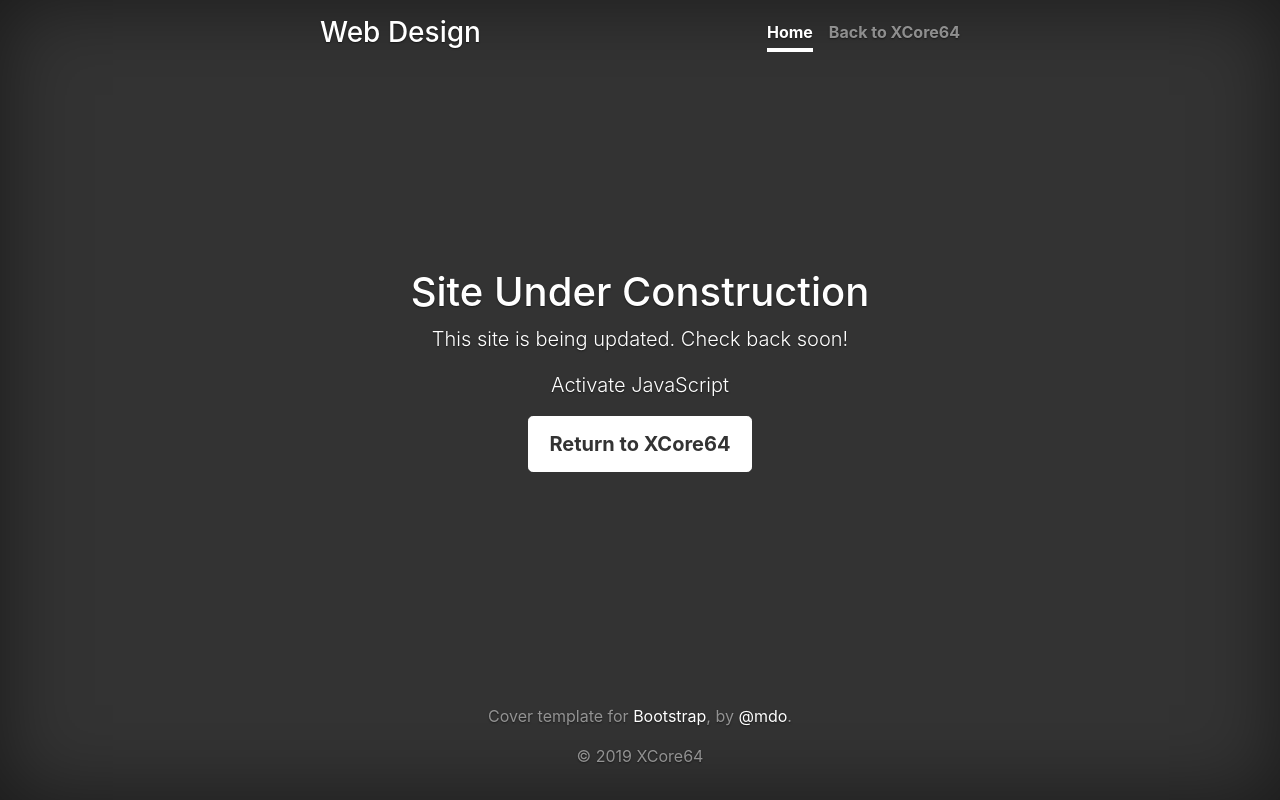
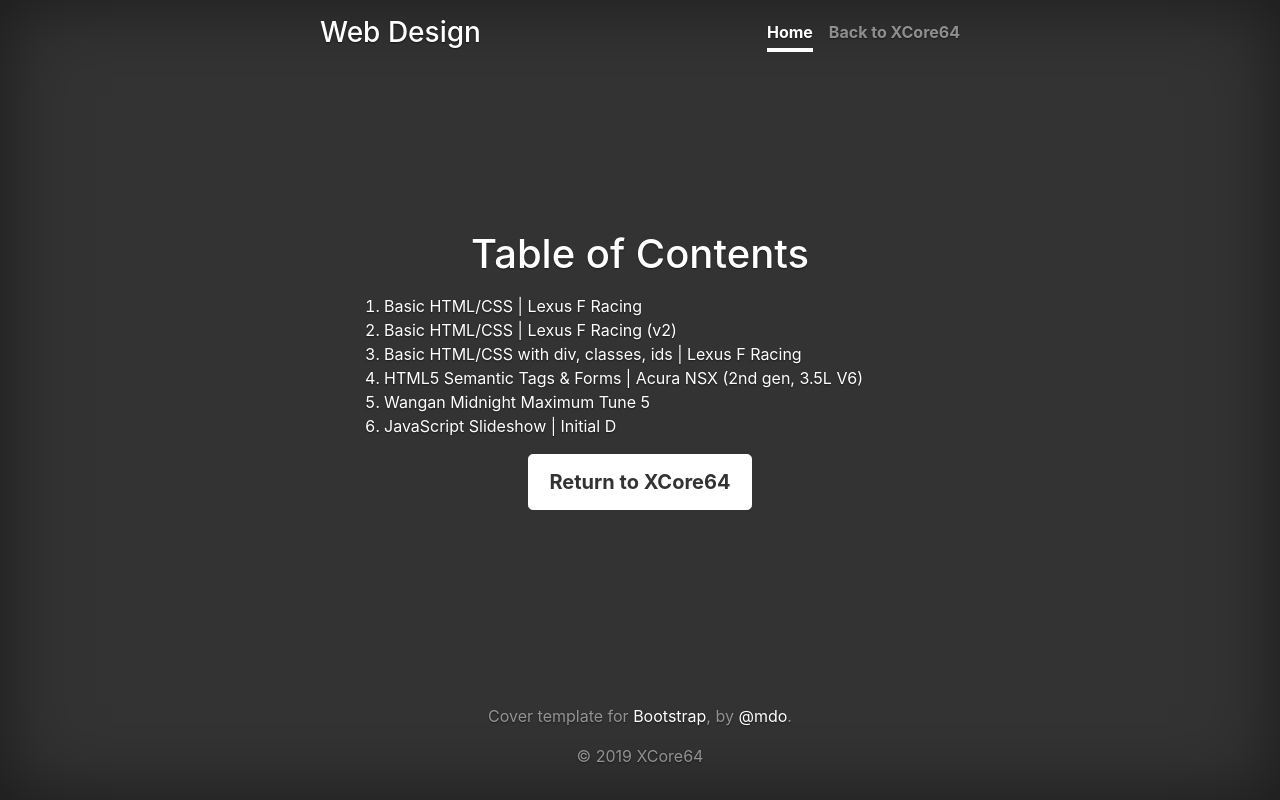
Before and after one commit to XCore64/cis3610-main, a plain HTML site: page index.html in a window 1280 px wide. Drawn offline with Linux system fonts and the light colour scheme.

Commit message:
Update index.html

```diff
--- a/index.html
+++ b/index.html
@@ -37,13 +37,20 @@
   </header>
 
   <main role="main" class="inner cover">
-    <h1 class="cover-heading">Site Under Construction</h1>
-    <p class="lead">This site is being updated. Check back soon!</p>
-	<p class="lead" id="time">Activate JavaScript</p>
-	<script src="../scripts/default/datetimeclocksys.js"></script>
-    <p class="lead">
+    <h1 class="cover-heading">Table of Contents</h1>
+	<p class="lead">
+		<ol>
+			<li style="text-align:left"><a href="../cis3610-site01">Basic HTML/CSS | Lexus F Racing</a></li>
+			<li style="text-align:left"><a href="../cis3610-site01-v2">Basic HTML/CSS | Lexus F Racing (v2)</a></li>
+			<li style="text-align:left"><a href="../cis3610-site02">Basic HTML/CSS with div, classes, ids | Lexus F Racing</a></li>
+			<li style="text-align:left"><a href="../cis3610-site03">HTML5 Semantic Tags & Forms | Acura NSX (2nd gen, 3.5L V6)</a></li>
+			<li style="text-align:left"><a href="../cis3610-mt5">Wangan Midnight Maximum Tune 5</a></li>
+			<li style="text-align:left"><a href="../cis3610-id-js">JavaScript Slideshow | Initial D</a></li>
+		</ol>
+	</p>
+	<p class="lead">
       <a href="../index.html" class="btn btn-lg btn-secondary">Return to XCore64</a>
-    </p>
+	</p>
   </main>
 
   <footer class="mastfoot mt-auto">
```
